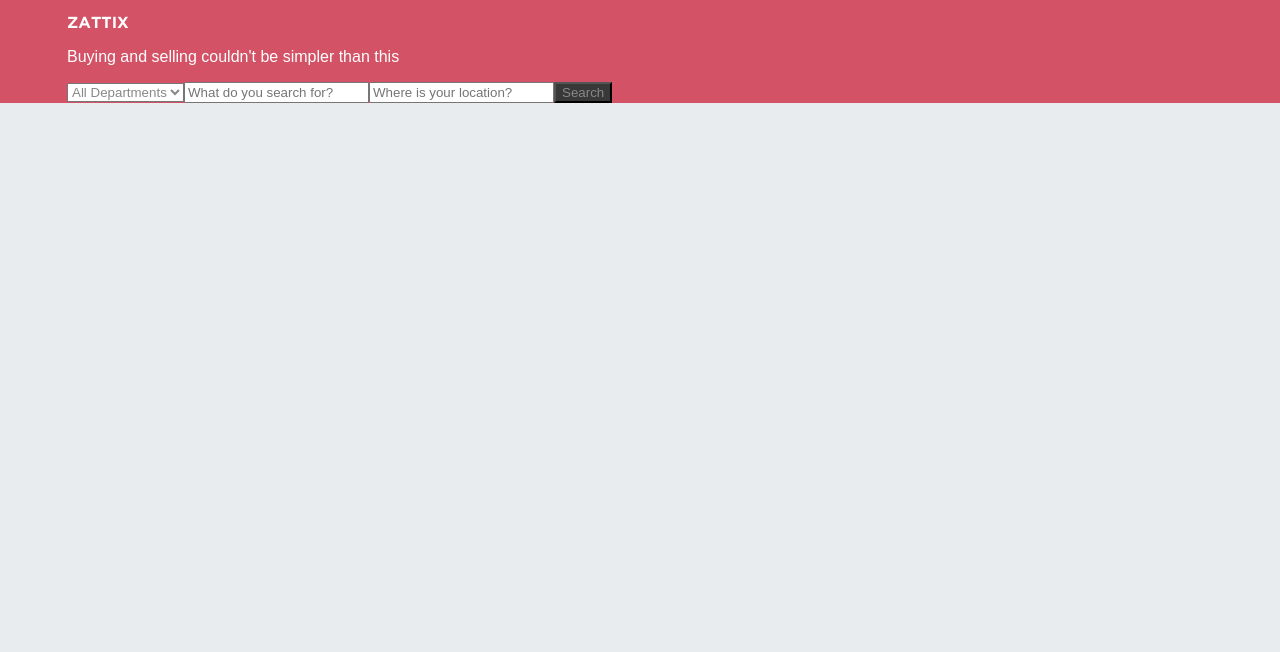
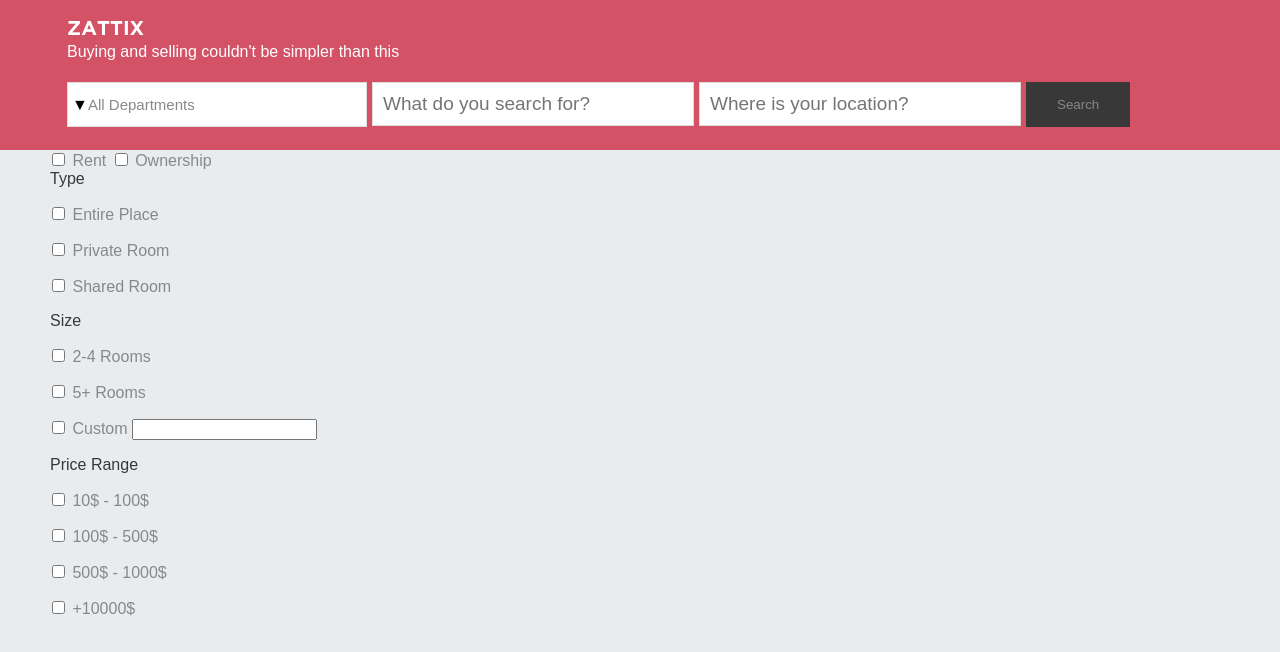
Before and after one commit to rindrajosia/capstone-html, a plain HTML site: page search.html in a window 1280 px wide. Shown: the part 52-704 px from the top of the page. Drawn offline with Linux system fonts and the light colour scheme; a web font is replaced by a local one.

Commit message:
add left element checkbox search html

```diff
--- a/css/search.css
+++ b/css/search.css
@@ -49,9 +49,106 @@ p .fas {
 }
 
 .add:hover {
-  background-color: #888888;
+  background-color: #888;
 }
 
 .fa-envelope {
   margin-right: 20px;
 }
+
+.top-header {
+  height: 150px;
+}
+
+@media only screen and (max-width: 768px) {
+  .top-header {
+    height: 210px;
+    padding-top: 10px;
+  }
+}
+
+.baseline-l1 {
+  font-size: 20px;
+  margin-bottom: 0;
+  vertical-align: middle;
+}
+
+.baseline-l1 img {
+  vertical-align: middle;
+}
+
+.baseline-l2 {
+  font-size: 16px;
+  margin-top: 4px;
+}
+
+.d-select select {
+  appearance: none;
+  -webkit-appearance: none;
+  -moz-appearance: none;
+  padding: 0 0 0 20px;
+  background-color: #fff;
+  border: 1px solid #ddd;
+  width: 100%;
+  font-size: 15px;
+}
+
+.d-select {
+  position: relative;
+  width: 300px;
+  margin-right: 5px;
+}
+
+.d-select select,
+.d-select::after {
+  height: 45px;
+}
+
+.d-select::after {
+  position: absolute;
+  top: 0;
+  left: 0;
+  content: '\25bc';
+  line-height: 45px;
+  padding-left: 5px;
+}
+
+.form-inline input {
+  vertical-align: middle;
+  margin: 5px 5px 5px 0;
+  padding: 10px;
+  background-color: #fff;
+  border: 1px solid #ddd;
+  font-size: 19px;
+  width: 300px;
+}
+
+@media only screen and (min-width: 768px) and (max-width: 814px) {
+  .form-inline input,
+  .d-select {
+    width: 198px;
+  }
+}
+
+@media only screen and (max-width: 768px) {
+  .form-inline input {
+    width: 90%;
+  }
+
+  .d-select {
+    width: 94%;
+  }
+}
+
+.form-inline button {
+  padding: 3px 30px;
+  height: 45px;
+  border: 1px solid #383838;
+  vertical-align: middle;
+  cursor: pointer;
+}
+
+.form-inline button:hover {
+  background-color: #d35266;
+  color: #383838;
+}
--- a/search.html
+++ b/search.html
@@ -71,6 +71,76 @@
       </div>
     </header>
 
+    <div class="l-container-lg content row">
+      <div class="checkbox col-md-3 col-sm-12 text-gray font-HelveticaL">
+        <form action="#">
+          <input type="checkbox" id="rent" name="rent" value="rent">
+          <label for="rent"> Rent</label>
+          <input type="checkbox" id="ownership" name="ownership" value="ownership">
+          <label for="ownership"> Ownership</label>
+        </form>
+
+        <form action="#">
+          <fieldset>
+            <legend class="text-black font-HelveticaM">Type</legend>
+            <p>
+              <input type="checkbox" id="place" name="place" value="place">
+              <label for="place"> Entire Place</label>
+            </p>
+            <p>
+              <input type="checkbox" id="room" name="room" value="room">
+              <label for="room"> Private Room </label>
+            </p>
+            <p>
+              <input type="checkbox" id="sroom" name="sroom" value="sroom">
+              <label for="sroom"> Shared Room </label>
+            </p>
+          </fieldset>
+        </form>
+
+        <form action="#">
+          <fieldset>
+            <legend class="text-black font-HelveticaM">Size</legend>
+            <p>
+              <input type="checkbox" id="t-room" name="t-room" value="t-room">
+              <label for="t-room"> 2-4 Rooms</label>
+            </p>
+            <p>
+              <input type="checkbox" id="f-room" name="f-room" value="f-room">
+              <label for="f-room"> 5+ Rooms </label>
+            </p>
+            <p>
+              <input type="checkbox" id="custom" name="custom" value="custom">
+              <label for="custom"> Custom  </label>
+              <input class="t-custom" type="text" id="t-custom" name="t-custom">
+            </p>
+          </fieldset>
+        </form>
+
+        <form action="#">
+          <fieldset>
+            <legend class="text-black font-HelveticaM">Price Range</legend>
+            <p>
+              <input type="checkbox" id="ten" name="ten" value="ten">
+              <label for="ten"> 10$ - 100$</label>
+            </p>
+            <p>
+              <input type="checkbox" id="one" name="one" value="one">
+              <label for="one"> 100$ - 500$  </label>
+            </p>
+            <p>
+              <input type="checkbox" id="five" name="five" value="five">
+              <label for="five"> 500$ - 1000$   </label>
+            </p>
+            <p>
+              <input type="checkbox" id="plus" name="plus" value="plus">
+              <label for="plus"> +10000$    </label>
+            </p>
+          </fieldset>
+        </form>
+      </div>
+
+
 
   </body>
 </html>
```
